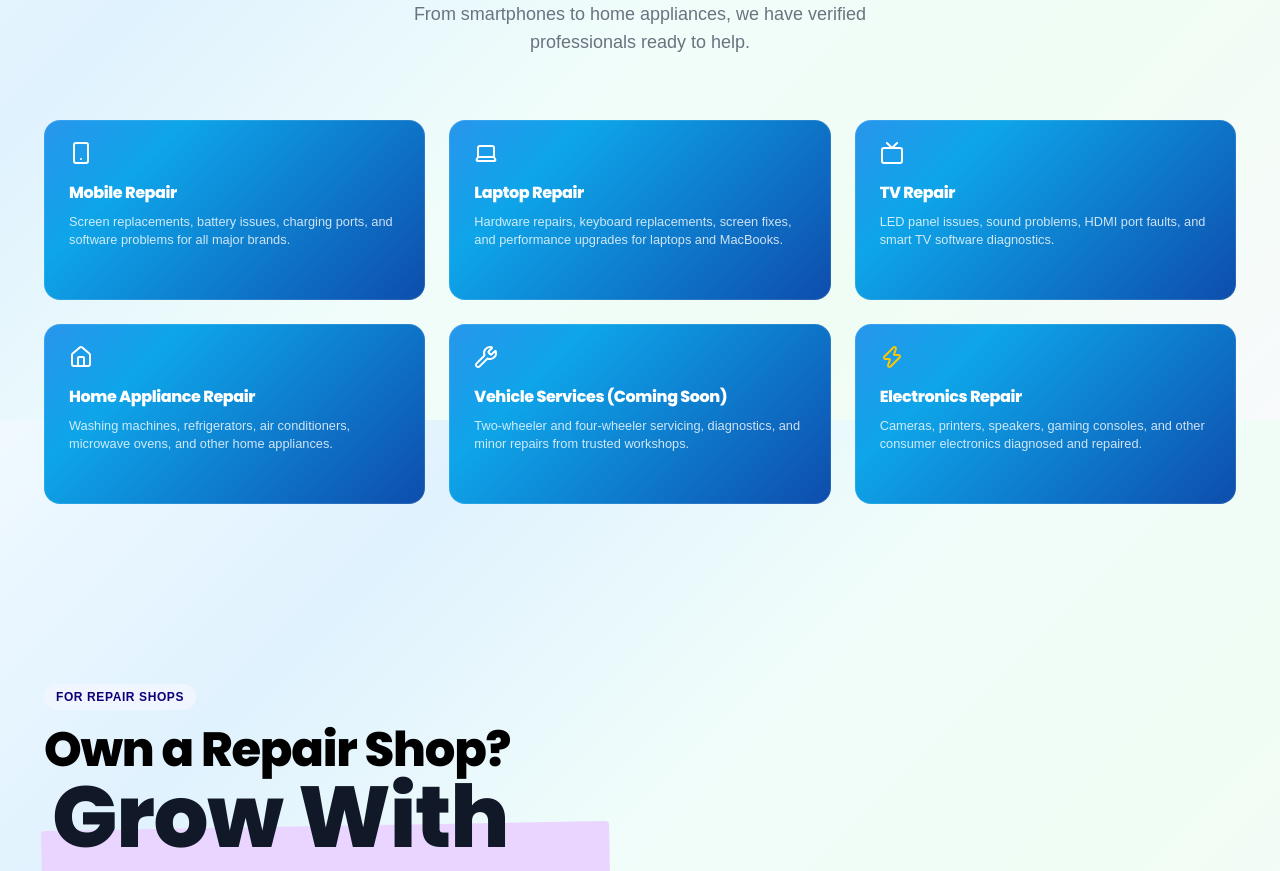
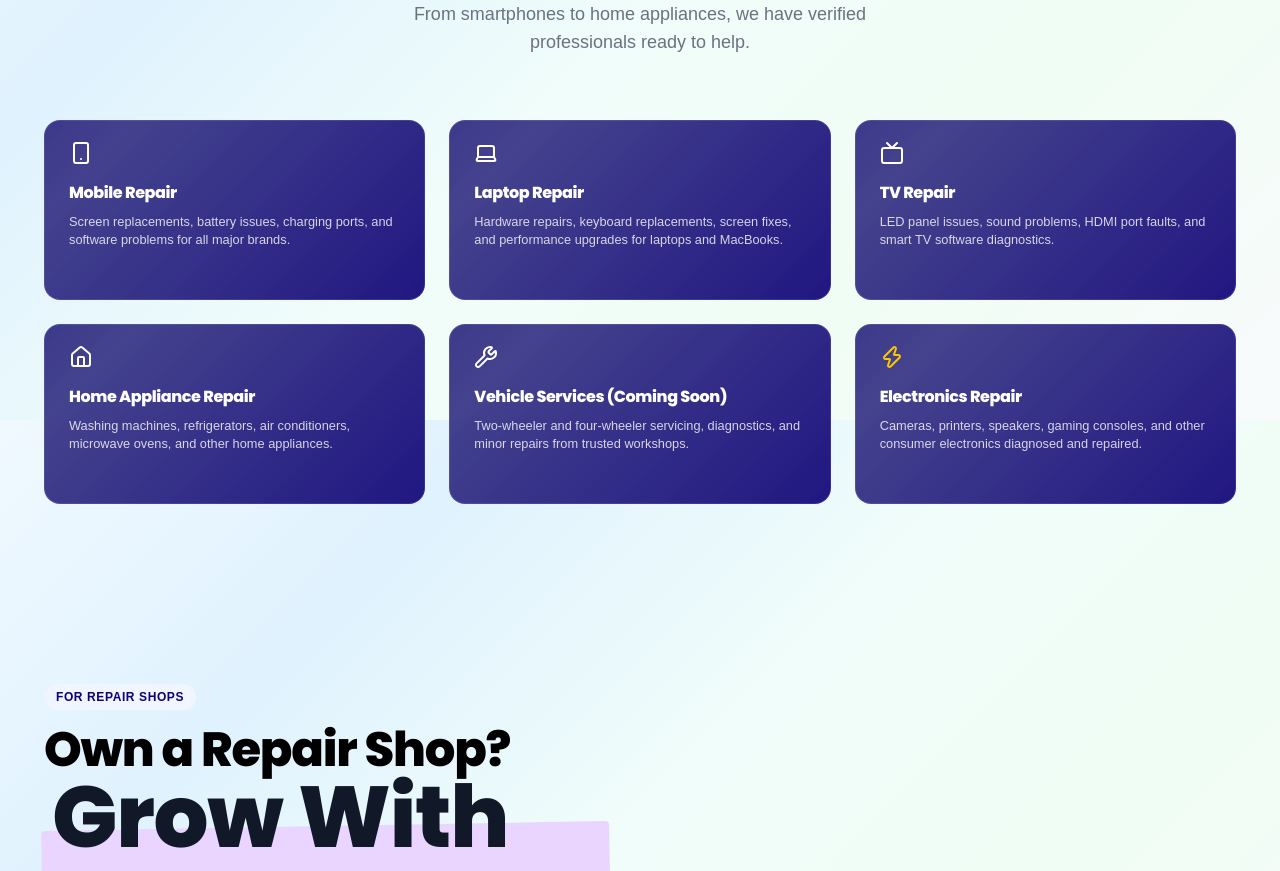
Before and after one commit to Saneajayy/rparwebb, a React (Vite) app: page / in a window 1280 px wide. Shown: the part 1980-2851 px from the top of the page. Built offline with nearby package versions, Linux system fonts and the light colour scheme; a web font is replaced by a local one.

Commit message:
UI: match Services cards gradient and animation to Navbar theme

```diff
--- a/src/index.css
+++ b/src/index.css
@@ -1011,12 +1011,11 @@ main {
 
 .service-card {
   background: linear-gradient(-45deg,
-      #0e0178 0%,
-      #0ea5e9 35%,
-      #8b5cf6 65%,
-      #0e0178 100%);
-  background-size: 400% 400%;
-  animation: navGradient 12s ease infinite;
+      rgba(14, 1, 120, 0.95) 0%,
+      rgba(49, 46, 129, 0.9) 50%,
+      rgba(14, 1, 120, 0.95) 100%);
+  background-size: 200% 200%;
+  animation: navGradient 15s ease infinite;
   display: flex;
   flex-direction: column;
   height: 100%;
```
